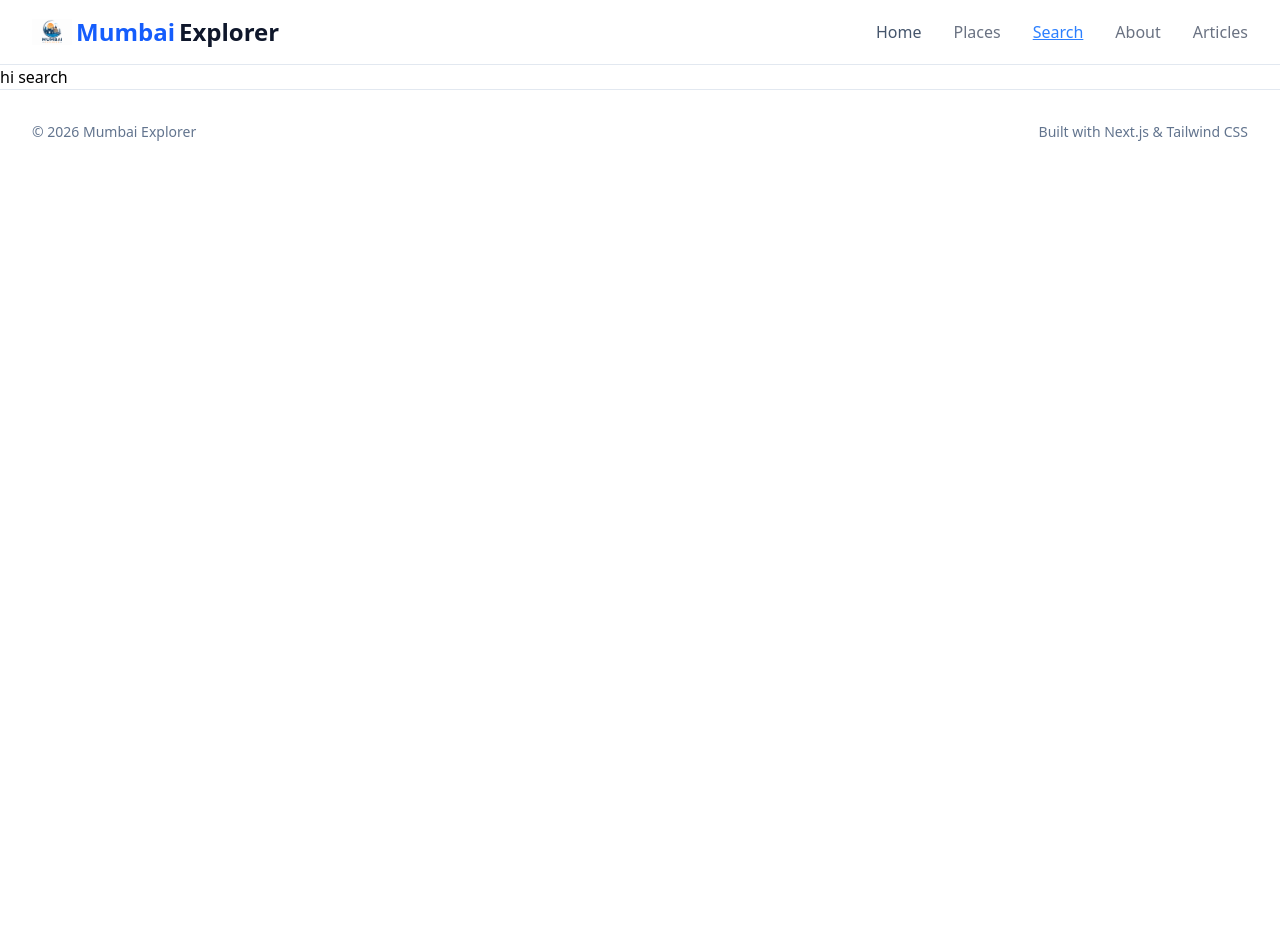
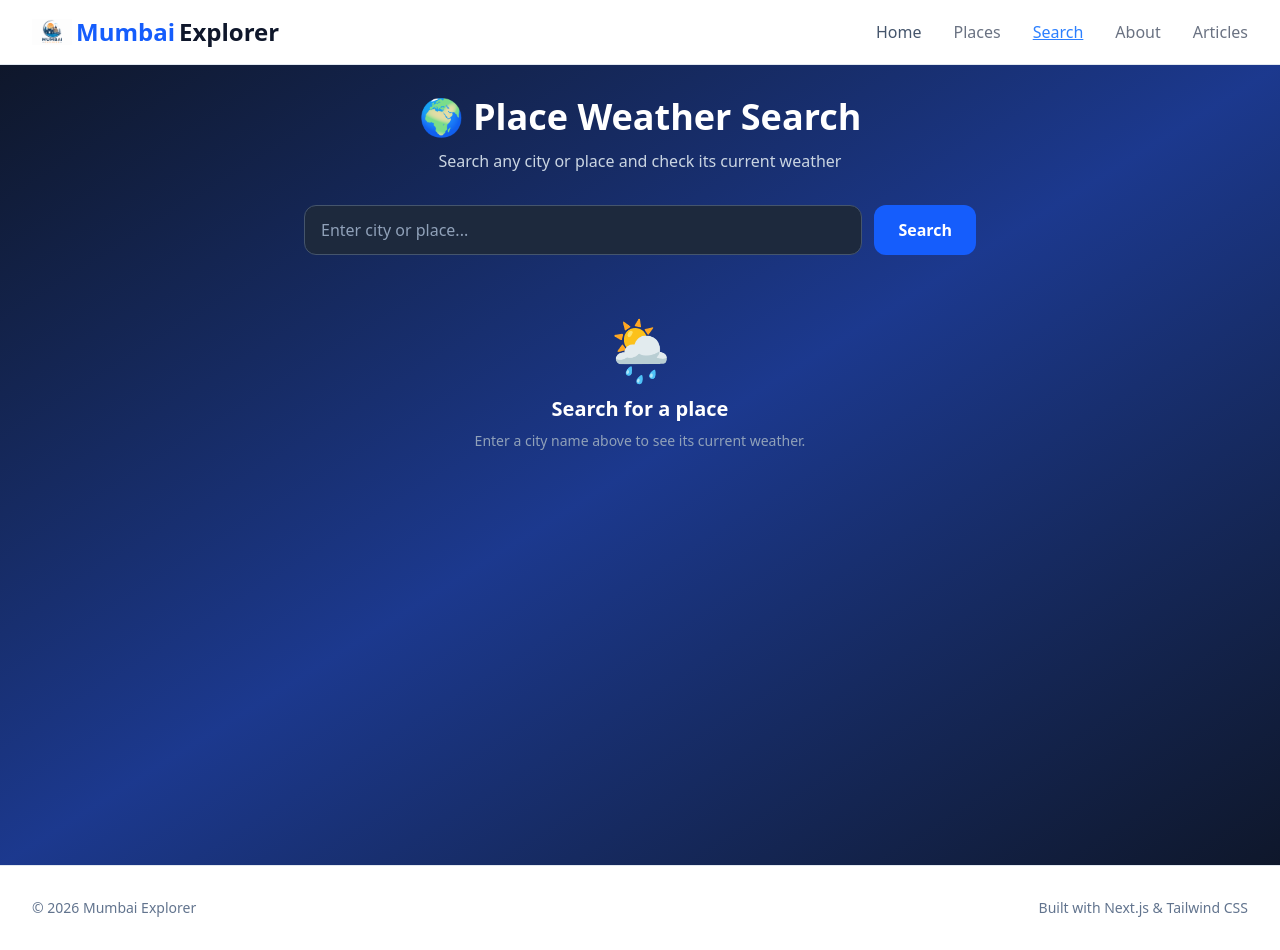
Before and after one commit to Arif-khan9/mumbaiExplore, a Next.js app: page /search in a window 1280 px wide. Before the commit the page ends 800 px from the top, so only its background shows below. Built offline with nearby package versions, Linux system fonts and the light colour scheme.

Commit message:
search page complate

```diff
--- a/app/places/page.tsx
+++ b/app/places/page.tsx
@@ -1,20 +1,23 @@
-import React from 'react'
-
-
 export const revalidate = 60;
 
-async function page () {
-  const res = await fetch("https://nominatim.openstreetmap.org/search?q=Gateway+of+India,+Mumbai&format=jsonv2")
-  const data = await res.json()
-  console.log("data",data)
+export default async function Page() {
+  const res = await fetch(
+    "https://nominatim.openstreetmap.org/search?q=Gateway+of+India,+Mumbai&format=jsonv2",
+    {
+      headers: {
+        "User-Agent": "MumbaiExplorer/1.0",
+      },
+    }
+  );
 
+  const data = await res.json();
 
+  console.log("data", data);
 
   return (
     <div>
-      hii place
+      <h1>Place Information</h1>
+      <p>Place Name: {data[0].display_name}</p>
     </div>
-  )
+  );
 }
-
-export default page
--- a/app/search/page.tsx
+++ b/app/search/page.tsx
@@ -1,11 +1,182 @@
-import React from 'react'
 
-const page = () => {
+"use client";
+
+import { useState } from "react";
+
+const Page = () => {
+  const [placeSearch, setPlaceSearch] = useState("");
+  const [weather, setWeather] = useState(null);
+  const [place, setPlace] = useState(null);
+
+  const handleSearchInput = (e) => {
+    setPlaceSearch(e.target.value);
+  };
+
+  const handleSearch = async () => {
+    if (!placeSearch.trim()) {
+      return;
+    }
+
+    const res = await fetch(
+      `https://nominatim.openstreetmap.org/search?q=${encodeURIComponent(
+        placeSearch
+      )}&format=jsonv2&limit=1`
+    );
+
+    const data = await res.json();
+
+    console.log("Place:", data);
+
+    if (data.length === 0) {
+      alert("Place not found");
+      return;
+    }
+
+    const selectedPlace = data[0];
+    setPlace(selectedPlace);
+
+    const weatherRes = await fetch(
+      `https://api.open-meteo.com/v1/forecast?latitude=${selectedPlace.lat}&longitude=${selectedPlace.lon}&current=temperature_2m,relative_humidity_2m,weather_code`
+    );
+    const weatherData = await weatherRes.json();
+    setWeather(weatherData);
+  };
+
+  const handlesubmit=(e)=>{
+     e.preventDefault();
+     setPlaceSearch("")
+  }
+
   return (
-    <div>
-      hi search
-    </div>
-  )
-}
+    <main className="min-h-screen bg-gradient-to-br from-slate-900 via-blue-900 to-slate-900 px-4 py-8 sm:px-6">
 
-export default page
+      <div className="mx-auto max-w-3xl text-center">
+        <h1 className="text-3xl font-bold text-white sm:text-4xl">
+          🌍 Place Weather Search
+        </h1>
+
+        <p className="mt-3 text-sm text-slate-300 sm:text-base">
+          Search any city or place and check its current weather
+        </p>
+      </div>
+
+      <form onSubmit={handlesubmit}>
+        <div className="mx-auto mt-8 flex w-full max-w-2xl flex-col gap-3 sm:flex-row">
+        <input
+          type="text"
+          placeholder="Enter city or place..."
+          value={placeSearch}
+          onChange={handleSearchInput}
+
+          className="w-full rounded-xl border border-slate-600 bg-slate-800 px-4 py-3 text-white outline-none placeholder:text-slate-400 focus:border-blue-400 focus:ring-2 focus:ring-blue-400/30"
+        />
+
+        <button
+          onClick={handleSearch}
+          className="rounded-xl bg-blue-600 px-6 py-3 font-semibold text-white transition hover:bg-blue-700"
+        >
+          Search
+        </button>
+      </div>
+      </form>
+
+      {weather && place && (
+        <div className="mx-auto mt-10 w-full max-w-2xl">
+
+          <div className="overflow-hidden rounded-3xl border border-white/10 bg-white/10 p-6 shadow-2xl backdrop-blur-md sm:p-8">
+
+            <div className="text-center">
+
+              <p className="text-sm font-medium uppercase tracking-wider text-blue-300">
+                Current Weather
+              </p>
+
+              <h2 className="mt-2 text-2xl font-bold text-white sm:text-3xl">
+                📍 {place.display_name}
+              </h2>
+
+            </div>
+
+            <div className="mt-8 text-center">
+
+              <p className="text-6xl font-bold text-white sm:text-7xl">
+                {weather.current.temperature_2m}°
+              </p>
+
+              <p className="mt-2 text-lg text-slate-300">
+                Celsius
+              </p>
+
+            </div>
+
+            <div className="mt-8 grid grid-cols-1 gap-4 sm:grid-cols-2">
+
+              <div className="rounded-2xl bg-white/10 p-5 text-center">
+                <p className="text-3xl">🌡️</p>
+
+                <p className="mt-2 text-sm text-slate-400">
+                  Temperature
+                </p>
+
+                <p className="mt-1 text-xl font-semibold text-white">
+                  {weather.current.temperature_2m}°C
+                </p>
+              </div>
+
+              <div className="rounded-2xl bg-white/10 p-5 text-center">
+                <p className="text-3xl">💧</p>
+
+                <p className="mt-2 text-sm text-slate-400">
+                </p>
+
+                <p className="mt-1 text-xl font-semibold text-white">
+                  {weather.current.relative_humidity_2m}%
+                </p>
+              </div>
+
+              <div className="rounded-2xl bg-white/10 p-5 text-center sm:col-span-2">
+
+                <p className="text-3xl">🌤️</p>
+
+                <p className="mt-2 text-sm text-slate-400">
+                  Weather Code
+                </p>
+
+                <p className="mt-1 text-xl font-semibold text-white">
+                  {weather.current.weather_code}
+                </p>
+
+              </div>
+
+            </div>
+
+            <div className="mt-6 text-center text-sm text-slate-400">
+              Latitude: {place.lat} | Longitude: {place.lon}
+            </div>
+
+          </div>
+        </div>
+      )}
+      {!weather && (
+        <div className="mx-auto mt-16 max-w-md text-center">
+
+          <div className="text-6xl">
+            🌦️
+          </div>
+
+          <h2 className="mt-4 text-xl font-semibold text-white">
+            Search for a place
+          </h2>
+
+          <p className="mt-2 text-sm text-slate-400">
+            Enter a city name above to see its current weather.
+          </p>
+
+        </div>
+      )}
+
+    </main>
+  );
+};
+
+export default Page;
```
